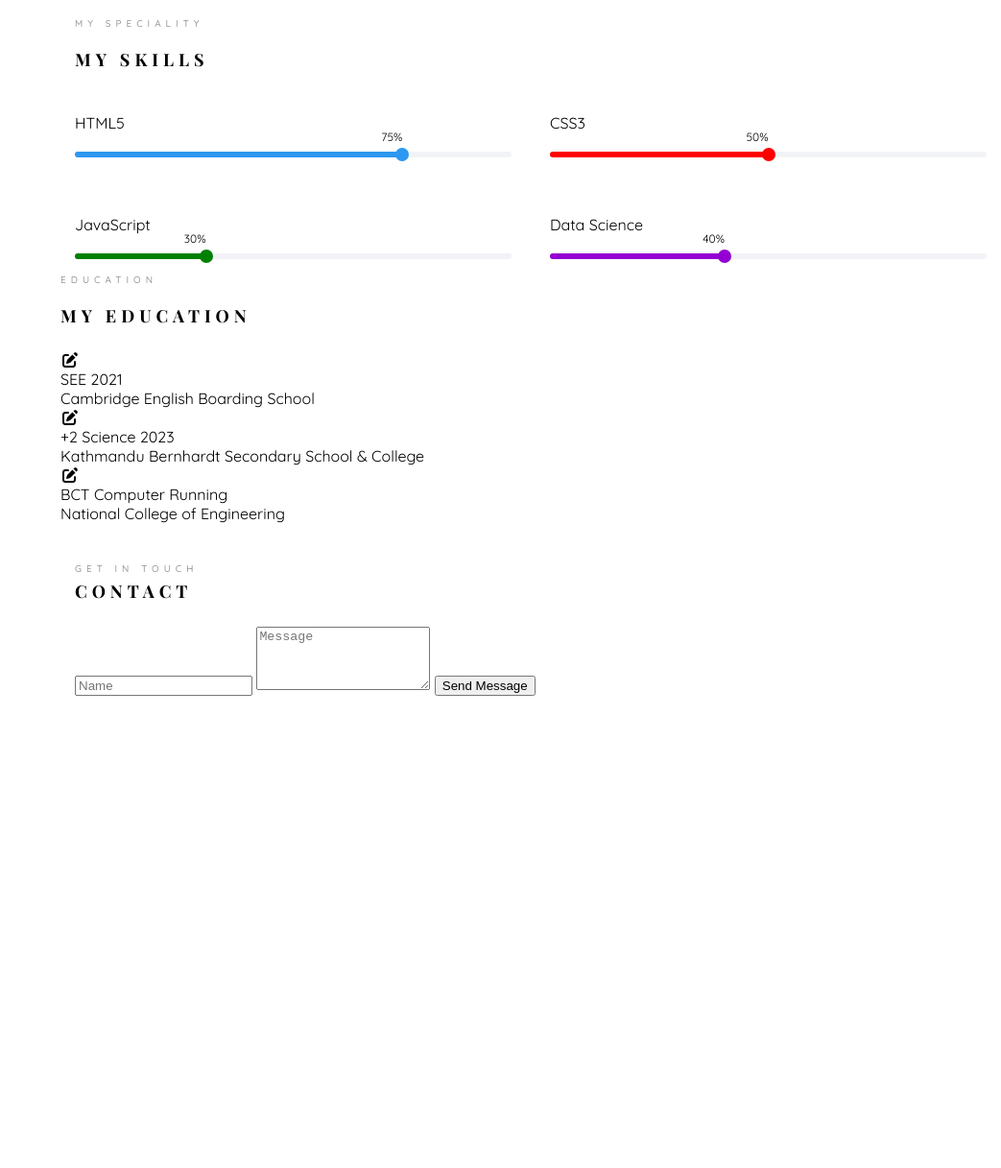
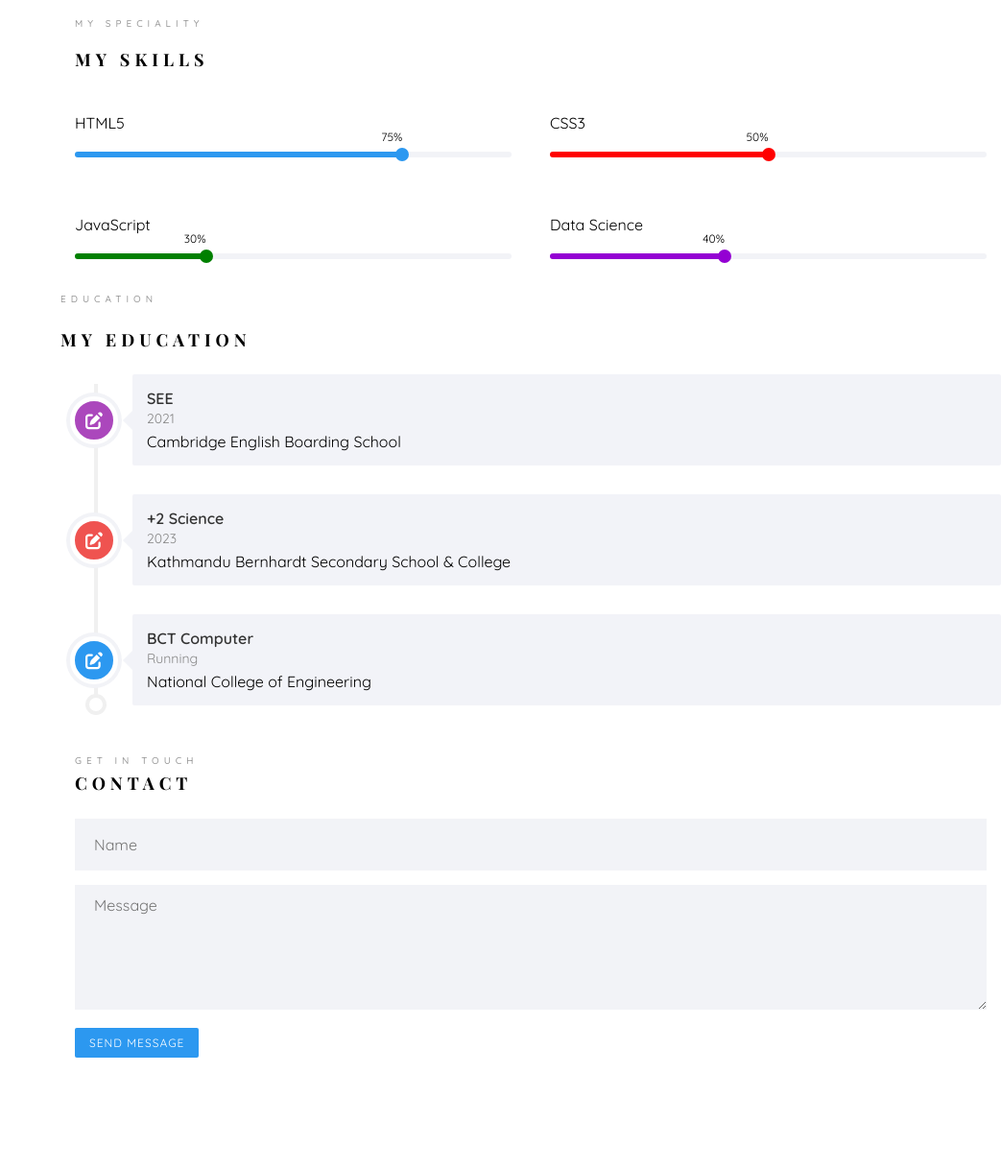
Before and after one commit to rajesh827/Portfolio, a plain HTML site: page index.html in a window 1280 px wide. Shown: the part 1303-2520 px from the top of the page at 96% size, without its empty margins (237-1280 px from the left). Before the commit the page ends 2043 px from the top, so only its background shows below. Drawn offline with nearby package versions, Linux system fonts and the light colour scheme; the site is published under a folder, as on GitHub Pages, so addresses that start at the root find nothing.

Commit message:
debugged error

```diff
--- a/css/education.css
+++ b/css/education.css
@@ -80,7 +80,7 @@
   width: 0;
   height: 0;
   border-top: 10px solid transparent;
-  border-bottom: 10px solid transparen
+  border-bottom: 10px solid transparent;
   border-right: 10px solid #f2f3f8;
 }
 
--- a/index.html
+++ b/index.html
@@ -31,8 +31,8 @@
     <link rel="stylesheet" href="css/skill.css" />
     <link rel="stylesheet" href="css/about.css" />
     <link rel="stylesheet" href="css/sidebar.css" />
-    <link rel="stylesheet" href="/css/contact.css" />
-    <link rel="stylesheet" href="/css/education.css">
+    <link rel="stylesheet" href="css/contact.css" />
+    <link rel="stylesheet" href="css/education.css">
 
   </head>
   <body>
```
